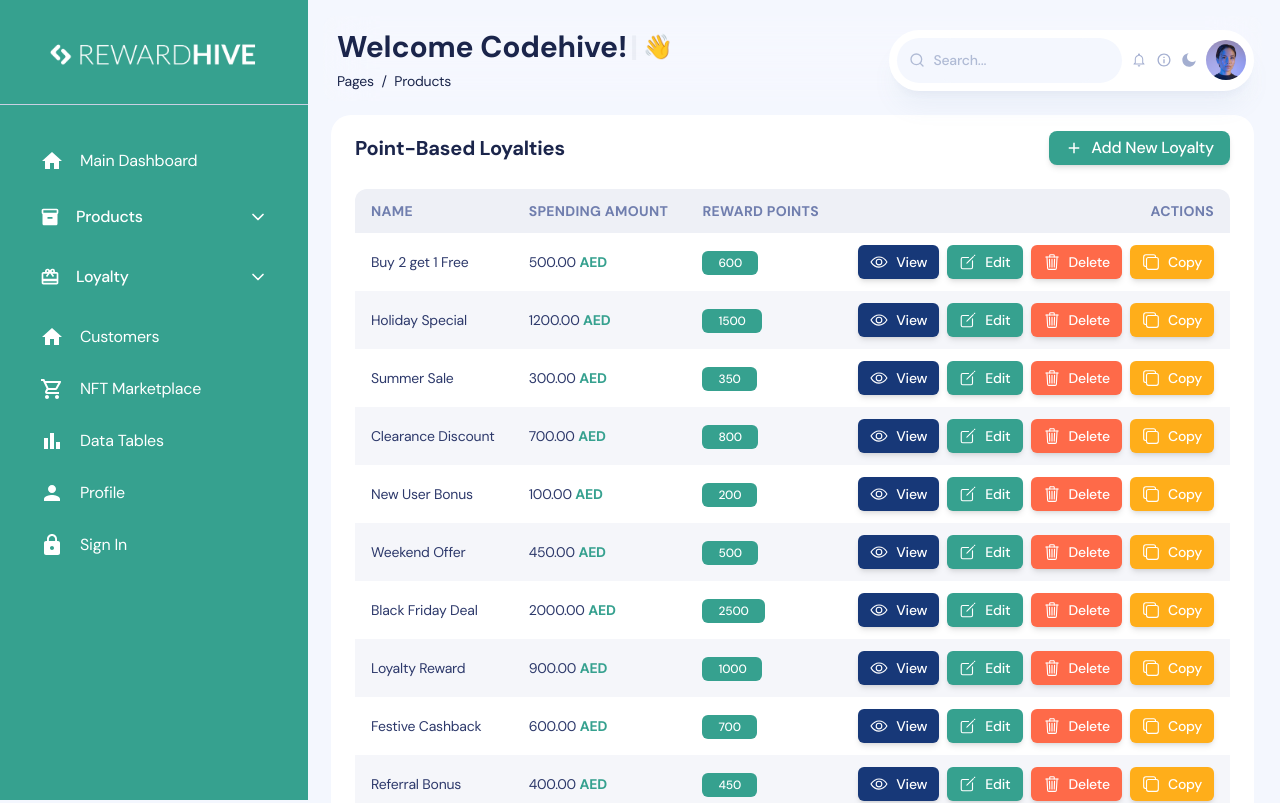
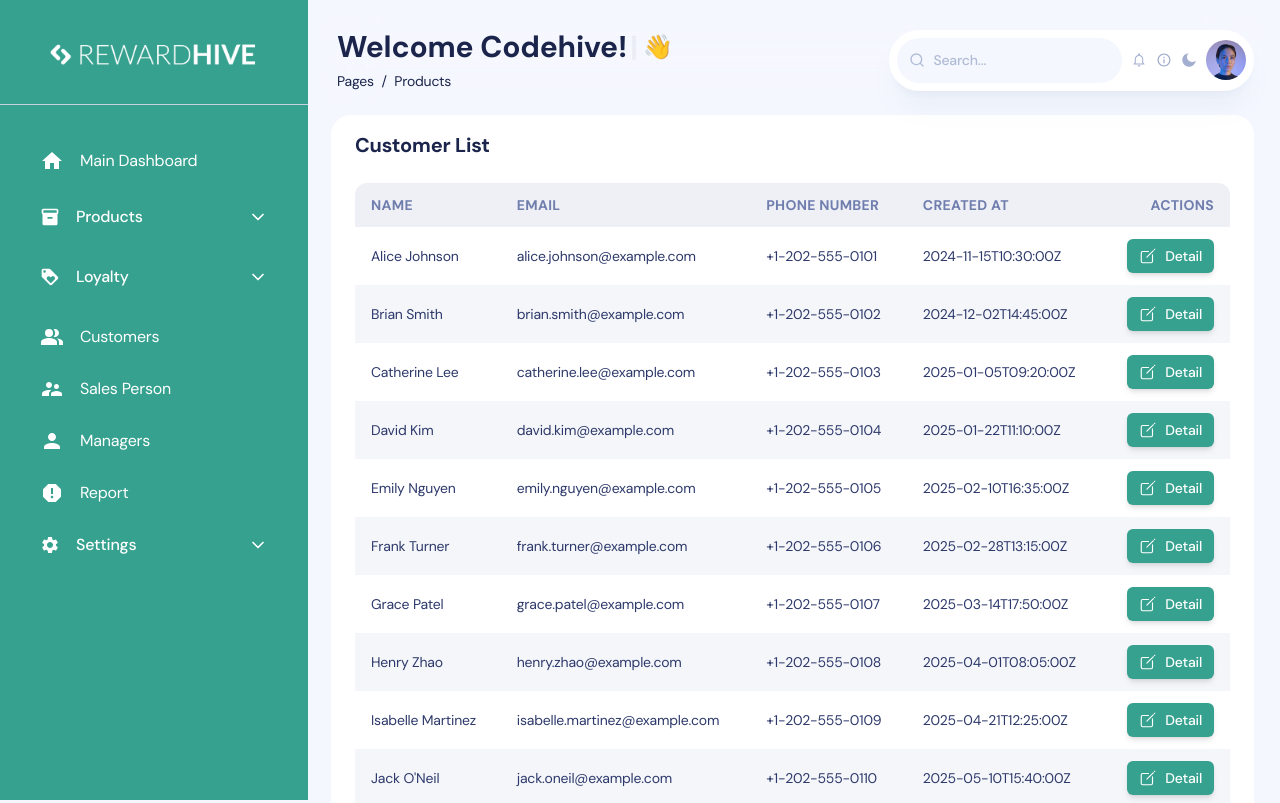
Before and after one commit to fahadaest/LoyaltySystem-NEXT, a Next.js app: page /customer/all in a window 1280 px wide. Shown: the top 803 px of the page. Built offline with nearby package versions, Linux system fonts and the light colour scheme; what tailwindcss-rtl would draw is missing.

Commit message:
customer table done

```diff
--- a/src/app/customer/all/page.tsx
+++ b/src/app/customer/all/page.tsx
@@ -4,68 +4,93 @@ import { useDisclosure } from '@chakra-ui/react';
 import AddProductSizeComponent from 'components/form/AddProductSize';
 import PointLoyaltyTable from 'components/admin/default/PointLoyaltyTable';
 import AddLoyalty from 'components/form/AddLoyalty';
+import CustomerTable from 'components/admin/default/CustomerTable';
 
-type RowObj = {
+type Customer = {
+  id: string;
   name: string;
-  spendingAmount: number;
-  rewardPoints: number;
+  email: string;
+  phoneNumber: string;
+  createdAt: string;
 };
 
-const tableDataComplex: RowObj[] = [
+const customerData: Customer[] = [
   {
-    name: "Buy 2 get 1 Free",
-    spendingAmount: 500,
-    rewardPoints: 600,
+    id: "CUST001",
+    name: "Alice Johnson",
+    email: "alice.johnson@example.com",
+    phoneNumber: "+1-202-555-0101",
+    createdAt: "2024-11-15T10:30:00Z",
   },
   {
-    name: "Holiday Special",
-    spendingAmount: 1200,
-    rewardPoints: 1500,
+    id: "CUST002",
+    name: "Brian Smith",
+    email: "brian.smith@example.com",
+    phoneNumber: "+1-202-555-0102",
+    createdAt: "2024-12-02T14:45:00Z",
   },
   {
-    name: "Summer Sale",
-    spendingAmount: 300,
-    rewardPoints: 350,
+    id: "CUST003",
+    name: "Catherine Lee",
+    email: "catherine.lee@example.com",
+    phoneNumber: "+1-202-555-0103",
+    createdAt: "2025-01-05T09:20:00Z",
   },
   {
-    name: "Clearance Discount",
-    spendingAmount: 700,
-    rewardPoints: 800,
+    id: "CUST004",
+    name: "David Kim",
+    email: "david.kim@example.com",
+    phoneNumber: "+1-202-555-0104",
+    createdAt: "2025-01-22T11:10:00Z",
   },
   {
-    name: "New User Bonus",
-    spendingAmount: 100,
-    rewardPoints: 200,
+    id: "CUST005",
+    name: "Emily Nguyen",
+    email: "emily.nguyen@example.com",
+    phoneNumber: "+1-202-555-0105",
+    createdAt: "2025-02-10T16:35:00Z",
   },
   {
-    name: "Weekend Offer",
-    spendingAmount: 450,
-    rewardPoints: 500,
+    id: "CUST006",
+    name: "Frank Turner",
+    email: "frank.turner@example.com",
+    phoneNumber: "+1-202-555-0106",
+    createdAt: "2025-02-28T13:15:00Z",
   },
   {
-    name: "Black Friday Deal",
-    spendingAmount: 2000,
-    rewardPoints: 2500,
+    id: "CUST007",
+    name: "Grace Patel",
+    email: "grace.patel@example.com",
+    phoneNumber: "+1-202-555-0107",
+    createdAt: "2025-03-14T17:50:00Z",
   },
   {
-    name: "Loyalty Reward",
-    spendingAmount: 900,
-    rewardPoints: 1000,
+    id: "CUST008",
+    name: "Henry Zhao",
+    email: "henry.zhao@example.com",
+    phoneNumber: "+1-202-555-0108",
+    createdAt: "2025-04-01T08:05:00Z",
   },
   {
-    name: "Festive Cashback",
-    spendingAmount: 600,
-    rewardPoints: 700,
+    id: "CUST009",
+    name: "Isabelle Martinez",
+    email: "isabelle.martinez@example.com",
+    phoneNumber: "+1-202-555-0109",
+    createdAt: "2025-04-21T12:25:00Z",
   },
   {
-    name: "Referral Bonus",
-    spendingAmount: 400,
-    rewardPoints: 450,
+    id: "CUST010",
+    name: "Jack O'Neil",
+    email: "jack.oneil@example.com",
+    phoneNumber: "+1-202-555-0110",
+    createdAt: "2025-05-10T15:40:00Z",
   },
   {
-    name: "Mid-Year Promo",
-    spendingAmount: 800,
-    rewardPoints: 850,
+    id: "CUST011",
+    name: "Karen Chow",
+    email: "karen.chow@example.com",
+    phoneNumber: "+1-202-555-0111",
+    createdAt: "2025-06-01T10:00:00Z",
   },
 ];
 
@@ -74,7 +99,7 @@ const Dashboard = () => {
   return (
     <div>
       <div className="mt-5 grid grid-cols-1 gap-5">
-        <PointLoyaltyTable tableData={tableDataComplex} onAddClick={onOpen} />
+        <CustomerTable customerData={customerData} onAddClick={onOpen} />
       </div>
 
       <CustomModal isOpen={isOpen} onClose={onClose} title="Add Product" size="xl">
--- a/src/components/admin/default/CustomerTable.tsx
+++ b/src/components/admin/default/CustomerTable.tsx
@@ -1,56 +1,22 @@
 import React from "react";
-import CardMenu from "components/card/CardMenu";
 import Card from "components/card";
-import { MdAttachMoney } from "react-icons/md";
-import { MdCircle, MdEdit, MdDelete, MdAdd } from "react-icons/md";
-import {
-  TbCircleLetterS,
-  TbCircleLetterM,
-  TbCircleLetterL,
-  TbCircleLetterX,
-} from "react-icons/tb";
 import Button from "components/button/Button";
-import { IoEyeOutline, IoCreateOutline, IoTrashOutline, IoCopyOutline } from "react-icons/io5";
-
-import {
-  createColumnHelper,
-  flexRender,
-  getCoreRowModel,
-  getSortedRowModel,
-  SortingState,
-  useReactTable,
-} from "@tanstack/react-table";
+import { IoCreateOutline } from "react-icons/io5";
+import { createColumnHelper, flexRender, getCoreRowModel, getSortedRowModel, SortingState, useReactTable } from "@tanstack/react-table";
 
 type RowObj = {
   name: string;
-  spendingAmount: number;
-  rewardPoints: number;
+  email: string;
+  phoneNumber: number;
+  createdAt?: string;
 };
 
 const columnHelper = createColumnHelper<RowObj>();
 
-export default function CustomerTable(props: {
-  tableData: any;
-  onAddClick: () => void;
-}) {
-  const { tableData, onAddClick } = props;
+export default function CustomerTable(props: { customerData: any; onAddClick: () => void; }) {
+  const { customerData, onAddClick } = props;
   const [sorting, setSorting] = React.useState<SortingState>([]);
-  const [data, setData] = React.useState(() => [...tableData]);
-
-  const getSizeIcon = (size: string) => {
-    switch (size.toLowerCase()) {
-      case "small":
-        return <TbCircleLetterS className="text-blue-400 me-2" />;
-      case "medium":
-        return <TbCircleLetterM className="text-green-400 me-2" />;
-      case "large":
-        return <TbCircleLetterL className="text-orange-400 me-2" />;
-      case "extra large":
-        return <TbCircleLetterX className="text-red-400 me-2" />;
-      default:
-        return <MdCircle className="text-gray-400 me-2" />;
-    }
-  };
+  const [data, setData] = React.useState(() => [...customerData]);
 
   const handleEdit = (rowData: RowObj) => {
     console.log("Edit clicked for:", rowData);
@@ -72,28 +38,39 @@ export default function CustomerTable(props: {
         <p className="text-sm text-gray-800 dark:text-white">{info.getValue()}</p>
       ),
     }),
-    columnHelper.accessor("spendingAmount", {
-      id: "spendingAmount",
+    columnHelper.accessor("email", {
+      id: "email",
       header: () => (
         <p className="text-sm font-semibold text-gray-700 dark:text-white">
-          Spending Amount
+          Email
         </p>
       ),
       cell: (info) => (
-        <p className="text-sm text-gray-800 dark:text-white">
-          {info.getValue().toFixed(2)} <span className="text-brandGreen font-bold">AED</span>
-        </p>
+        <p className="text-sm text-gray-800 dark:text-white">{info.getValue()}</p>
       ),
     }),
-    columnHelper.accessor("rewardPoints", {
-      id: "rewardPoints",
+    columnHelper.accessor("phoneNumber", {
+      id: "phoneNumber",
       header: () => (
         <p className="text-sm font-semibold text-gray-700 dark:text-white">
-          Reward Points
+          Phone Number
         </p>
       ),
       cell: (info) => (
-        <span className="bg-brandGreen text-white text-xs font-medium px-4 py-1 rounded-md">
+        <span className="text-sm text-gray-800 dark:text-white">
+          {info.getValue()}
+        </span>
+      ),
+    }),
+    columnHelper.accessor("createdAt", {
+      id: "createdAt",
+      header: () => (
+        <p className="text-sm font-semibold text-gray-700 dark:text-white">
+          Created At
+        </p>
+      ),
+      cell: (info) => (
+        <span className="text-sm text-gray-800 dark:text-white">
           {info.getValue()}
         </span>
       ),
@@ -108,46 +85,19 @@ export default function CustomerTable(props: {
       cell: (info) => (
         <div className="flex items-center gap-2 justify-end">
           <Button
-            icon={IoEyeOutline}
-            text="View"
-            size="sm"
-            color="bg-brandBlue"
-            onClick={() => handleDelete(info.row.original)}
-          />
-          <Button
             icon={IoCreateOutline}
-            text="Edit"
+            text="Detail"
             size="sm"
             color="bg-brandGreen"
             onClick={() => handleEdit(info.row.original)}
-          />
-          <Button
-            icon={IoTrashOutline}
-            text="Delete"
-            size="sm"
-            color="bg-brandRed"
-            onClick={() => handleDelete(info.row.original)}
-          />
-
-          <Button
-            icon={IoCopyOutline}
-            text="Copy"
-            size="sm"
-            color="bg-brandYellow"
-            onClick={() => handleDelete(info.row.original)}
           />
         </div>
       ),
     }),
   ];
 
-
   const table = useReactTable({
-    data,
-    columns,
-    state: {
-      sorting,
-    },
+    data, columns, state: { sorting, },
     onSortingChange: setSorting,
     getCoreRowModel: getCoreRowModel(),
     getSortedRowModel: getSortedRowModel(),
@@ -160,14 +110,14 @@ export default function CustomerTable(props: {
         <h2 className="text-xl font-bold text-navy-700 dark:text-white">
           Customer List
         </h2>
-        <Button
+        {/* <Button
           icon={MdAdd}
           text="Add New Loyalty"
           size="md"
           color="bg-brandGreen"
           hoverColor="hover:bg-brandGreenDark"
           onClick={onAddClick}
-        />
+        /> */}
       </div>
 
       <div className="mt-6 overflow-x-auto">
--- a/src/routes.tsx
+++ b/src/routes.tsx
@@ -1,5 +1,5 @@
 import React from 'react';
-import { MdHome, MdOutlineShoppingCart, MdBarChart, MdPerson, MdLock, MdInventory2, MdCardGiftcard } from 'react-icons/md';
+import { MdHome, MdOutlineShoppingCart, MdBarChart, MdPerson, MdLock, MdInventory2, MdCardGiftcard, MdPeopleAlt, MdListAlt, MdLineStyle, MdLoyalty, MdStar, MdSupervisorAccount, MdReport, MdSettings, MdAccountBalanceWallet, MdLink, MdWifiTethering, MdSupport, MdGavel, } from 'react-icons/md';
 
 const routes = [
   {
@@ -30,7 +30,7 @@ const routes = [
   },
   {
     name: 'Loyalty',
-    icon: <MdCardGiftcard className="h-6 w-6" />,
+    icon: <MdLoyalty className="h-6 w-6" />,
     layout: '/loyalty',
     path: '',
     submenu: [
@@ -52,36 +52,91 @@ const routes = [
     name: 'Customers',
     layout: '/customer',
     path: 'default',
-    icon: <MdHome className="h-6 w-6" />,
+    icon: <MdPeopleAlt className="h-6 w-6" />,
+  },
+  {
+    name: 'Sales Person',
+    layout: '/customer',
+    path: 'default',
+    icon: <MdSupervisorAccount className="h-6 w-6" />,
+  },
+  {
+    name: 'Managers',
+    layout: '/customer',
+    path: 'default',
+    icon: <MdPerson className="h-6 w-6" />,
+  },
+  {
+    name: 'Report',
+    layout: '/customer',
+    path: 'default',
+    icon: <MdReport className="h-6 w-6" />,
+  },
+  {
+    name: 'Settings',
+    icon: <MdSettings className="h-6 w-6" />,
+    layout: '/loyalty',
+    path: '',
+    submenu: [
+      {
+        name: 'Wallet Address',
+        layout: '/loyalty',
+        path: 'product',
+        icon: <MdHome className="h-6 w-6" />,
+      },
+      {
+        name: 'Wallet Social Links',
+        layout: '/loyalty',
+        path: 'point',
+        icon: <MdHome className="h-6 w-6" />,
+      },
+      {
+        name: 'Wallet Beacons',
+        layout: '/loyalty',
+        path: 'point',
+        icon: <MdHome className="h-6 w-6" />,
+      },
+      {
+        name: 'Wallet Support',
+        layout: '/loyalty',
+        path: 'point',
+        icon: <MdHome className="h-6 w-6" />,
+      },
+      {
+        name: 'Terms & Conditions',
+        layout: '/loyalty',
+        path: 'point',
+        icon: <MdHome className="h-6 w-6" />,
+      },
+    ],
   },
 
 
-  {
-    name: 'NFT Marketplace',
-    layout: '/admin',
-    path: 'nft-marketplace',
-    icon: <MdOutlineShoppingCart className="h-6 w-6" />,
-
-    secondary: true,
-  },
-  {
-    name: 'Data Tables',
-    layout: '/admin',
-    icon: <MdBarChart className="h-6 w-6" />,
-    path: 'data-tables',
-  },
-  {
-    name: 'Profile',
-    layout: '/admin',
-    path: 'profile',
-    icon: <MdPerson className="h-6 w-6" />,
-  },
-  {
-    name: 'Sign In',
-    layout: '/auth',
-    path: 'sign-in',
-    icon: <MdLock className="h-6 w-6" />,
-  },
+  // {
+  //   name: 'NFT Marketplace',
+  //   layout: '/admin',
+  //   path: 'nft-marketplace',
+  //   icon: <MdOutlineShoppingCart className="h-6 w-6" />,
+  //   secondary: true,
+  // },
+  // {
+  //   name: 'Data Tables',
+  //   layout: '/admin',
+  //   icon: <MdBarChart className="h-6 w-6" />,
+  //   path: 'data-tables',
+  // },
+  // {
+  //   name: 'Profile',
+  //   layout: '/admin',
+  //   path: 'profile',
+  //   icon: <MdPerson className="h-6 w-6" />,
+  // },
+  // {
+  //   name: 'Sign In',
+  //   layout: '/auth',
+  //   path: 'sign-in',
+  //   icon: <MdLock className="h-6 w-6" />,
+  // },
   // {
   //   name: 'RTL Admin',
   //   layout: '/rtl',
```
